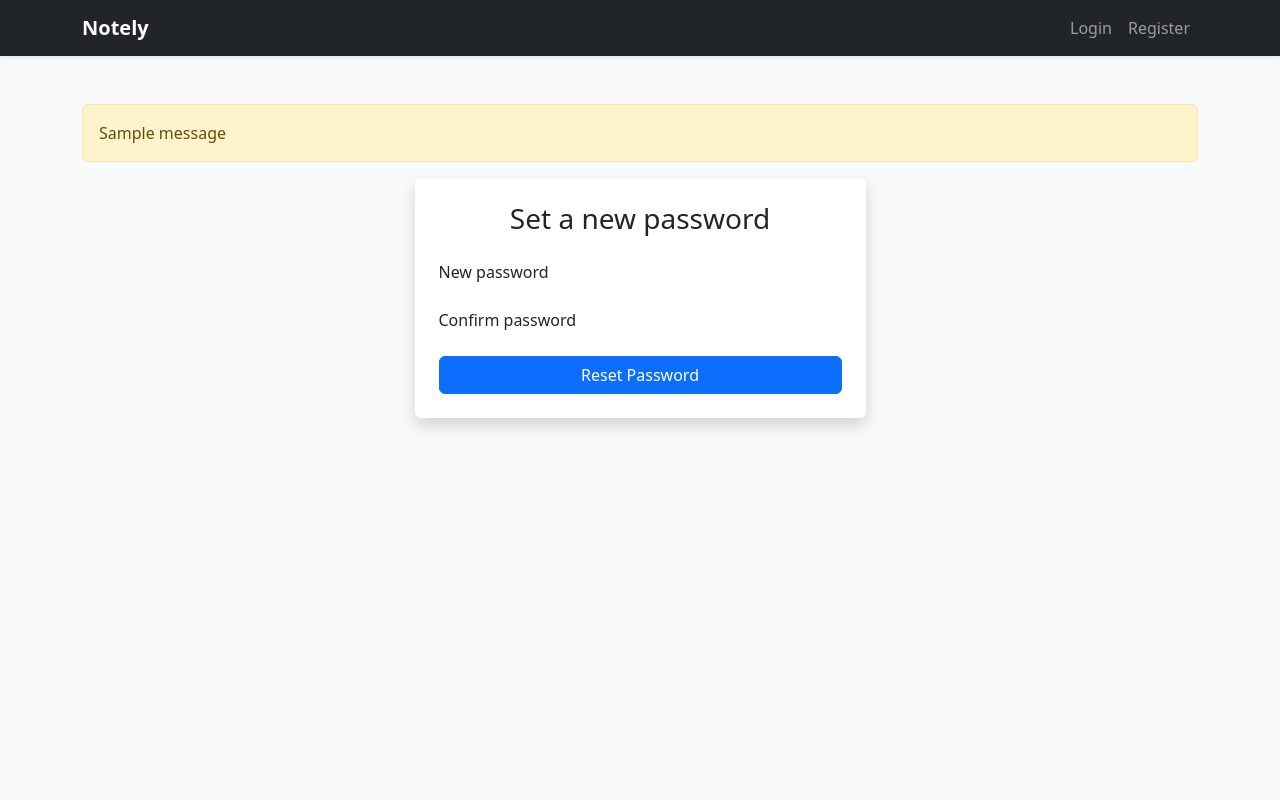
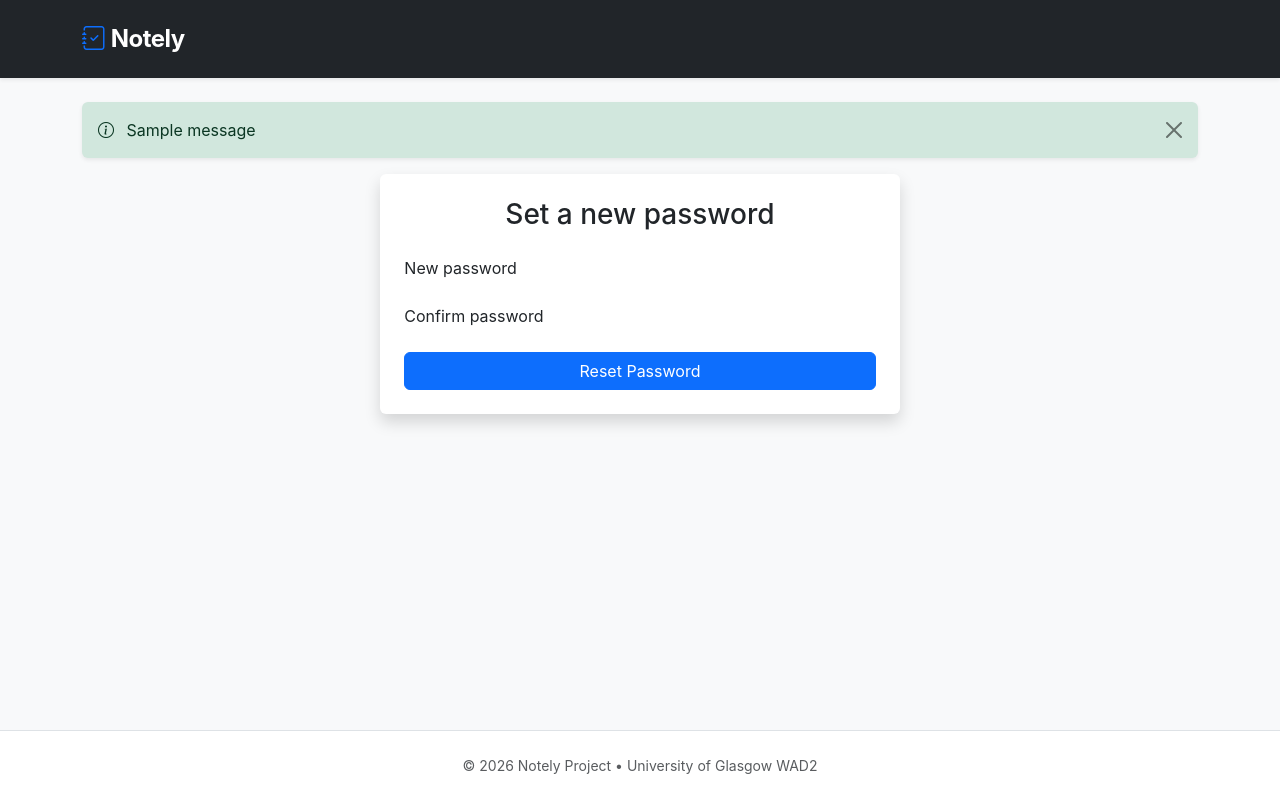
Before and after one commit to Exxavia/notely_project, a Django app: page /accounts/reset/1/1/ in a window 1280 px wide. Run offline with Django 3.2, Linux system fonts and the light colour scheme; tables that the repository leaves empty hold one stand-in row (values such as "Sample post"); one stand-in notice (Sample message) is shown.

Commit message:
Fully resolved JS execution freeze, overhauled SaaS navigation for desktop UX, and fixed 404 static file pathing.

```diff
--- /dev/null
+++ b/static/css/style.css
@@ -0,0 +1,12 @@
+/* -------------------------------------------------------
+   Editor.js layout overrides
+   Constrains editor content width for readability
+------------------------------------------------------- */
+.ce-block__content,
+.ce-toolbar__content {
+    max-width: 900px;
+}
+
+.codex-editor--empty .ce-block:first-child .ce-paragraph:before {
+    color: #adb5bd;
+}
--- a/templates/base.html
+++ b/templates/base.html
@@ -1,131 +1,81 @@
+{% load static %}
 <!DOCTYPE html>
 <html lang="en">
-
 <head>
-
     <meta charset="UTF-8">
-
     <meta name="viewport" content="width=device-width, initial-scale=1.0">
-
     <title>{% block title %}Notely{% endblock %}</title>
 
     <link href="https://cdn.jsdelivr.net/npm/bootstrap@5.3.3/dist/css/bootstrap.min.css" rel="stylesheet">
+    <link rel="stylesheet" href="https://cdn.jsdelivr.net/npm/bootstrap-icons@1.11.3/font/bootstrap-icons.min.css">
 
+    <link rel="stylesheet" href="{% static 'css/style.css' %}">
+
+    <style>
+        :root { --notely-dark: #212529; }
+        body { font-family: 'Inter', system-ui, -apple-system, sans-serif; }
+        .navbar-brand { letter-spacing: -0.5px; }
+        .nav-link { transition: color 0.2s ease; }
+        .dropdown-menu { min-width: 200px; }
+    </style>
 </head>
 
+<body class="bg-light d-flex flex-column min-vh-100">
 
-<body class="bg-light">
-
-
-<nav class="navbar navbar-expand-lg navbar-dark bg-dark shadow-sm">
-
-<div class="container">
-
-<a class="navbar-brand fw-bold" href="/">Notely</a>
-
-<div class="navbar-nav ms-auto">
-
-{% if user.is_authenticated %}
-
-<a class="nav-link" href="/accounts/dashboard/">Dashboard</a>
-
-<div class="dropdown">
-
-<a class="nav-link dropdown-toggle d-flex align-items-center"
-href="#"
-role="button"
-data-bs-toggle="dropdown">
-
-{% if user.userprofile.avatar %}
-
-<img src="{{ user.userprofile.avatar.url }}"
-width="32"
-height="32"
-class="rounded-circle me-2">
-
-{% else %}
-
-<img src="https://cdn-icons-png.flaticon.com/512/149/149071.png"
-width="32"
-class="rounded-circle me-2">
-
-{% endif %}
-
-{{ user.username }}
-
+    <nav class="navbar navbar-dark bg-dark shadow-sm py-3">
+        <div class="container d-flex flex-row justify-content-between align-items-center">
+            <a class="navbar-brand fw-bold fs-4 m-0" href="/">
+                <i class="bi bi-journal-check text-primary"></i> Notely
             </a>
 
-
-<ul class="dropdown-menu dropdown-menu-end">
-
-<li>
-
-<a class="dropdown-item"
-href="/accounts/profile/">
-
-Profile
-
+            <div class="d-flex flex-row align-items-center gap-3">
+                {% if user.is_authenticated %}
+                    <a class="nav-link text-white-50 d-flex align-items-center gap-1" href="/">
+                        <i class="bi bi-house-door"></i> <span>Home</span>
                     </a>
 
-</li>
+                    <a class="nav-link text-white-50 d-flex align-items-center gap-1" href="/accounts/dashboard/">
+                        <i class="bi bi-speedometer2"></i> <span>Dashboard</span>
+                    </a>
+                    <div class="dropdown">
+                        <a class="nav-link d-flex align-items-center gap-2 text-white" href="#" role="button" data-bs-toggle="dropdown">
+                            <span class="small fw-medium">{{ user.username }}</span>
+                            <i class="bi bi-person-circle fs-5"></i>
+                        </a>
+                        <ul class="dropdown-menu dropdown-menu-end shadow border-0 mt-2">
+                            <li><a class="dropdown-item" href="/accounts/profile/">Profile</a></li>
+                            <li><hr class="dropdown-divider"></li>
+                            <li><a class="dropdown-item text-danger" href="/accounts/logout/">Logout</a></li>
+                        </ul>
+                    </div>
+                {% endif %}
+            </div>
+        </div>
+    </nav>
 
-<li>
-
-<a class="dropdown-item"
-href="/accounts/logout/">
-
-Logout
-
-</a>
-
-</li>
-
-</ul>
-
+    <div class="container mt-4">
+        {% if messages %}
+            {% for message in messages %}
+                <div class="alert alert-{{ message.tags|default:'info' }} alert-dismissible fade show shadow-sm border-0" role="alert">
+                    <i class="bi bi-info-circle me-2"></i> {{ message }}
+                    <button type="button" class="btn-close" data-bs-dismiss="alert" aria-label="Close"></button>
+                </div>
+            {% endfor %}
+        {% endif %}
     </div>
 
-{% else %}
-
-<a class="nav-link" href="/accounts/login/">Login</a>
-
-<a class="nav-link" href="/accounts/register/">Register</a>
-
-{% endif %}
-
-</div>
-
-</div>
-
-</nav>
-
-
-<main class="container py-5">
-
-{% if messages %}
-
-{% for message in messages %}
-
-<div class="alert alert-warning">
-
-{{ message }}
-
-</div>
-
-{% endfor %}
-
-{% endif %}
-
-
+    <main class="flex-grow-1">
         {% block content %}
-
         {% endblock %}
-
     </main>
 
+    <footer class="bg-white border-top py-4 mt-auto">
+        <div class="container text-center text-muted">
+            <p class="small mb-0">&copy; 2026 Notely Project &bull; University of Glasgow WAD2</p>
+        </div>
+    </footer>
 
     <script src="https://cdn.jsdelivr.net/npm/bootstrap@5.3.3/dist/js/bootstrap.bundle.min.js"></script>
 
-
 </body>
-
 </html>
```
Also changed, not shown: notely_project/settings.py (+6 -2 lines), populate_notely.py (+18 -18 lines), static/js/task_detail.js (added, +123 -0 lines), templates/notes/task_detail.html (+34 -181 lines). Lines whose indentation alone changed are shown as unchanged.
